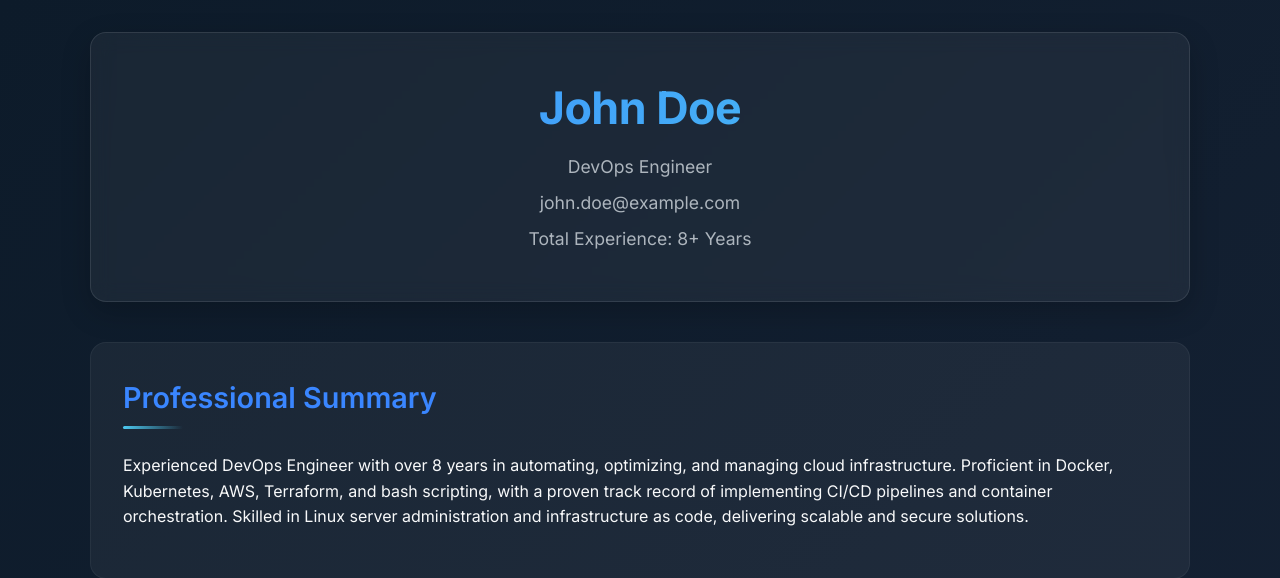
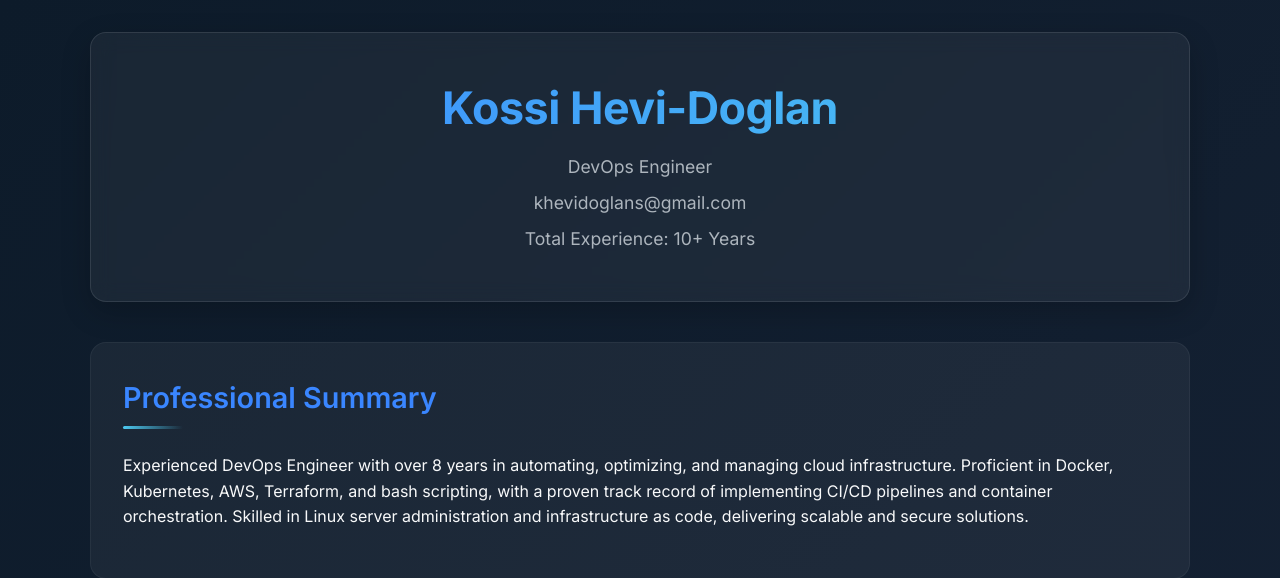
Before and after one commit to khevi/my-resume-destop, a Flask app: page / in a window 1280 px wide. Shown: the top 578 px of the page. Run offline with Flask 3, Linux system fonts and the light colour scheme.

Commit message:
ci/cd pipeline chg3

```diff
--- a/templates/index.html
+++ b/templates/index.html
@@ -271,10 +271,10 @@
 <body>
     <div class="container">
         <header class="header">
-            <h1>John Doe</h1>
+            <h1>Kossi Hevi-Doglan</h1>
             <p>DevOps Engineer</p>
-            <p>john.doe@example.com</p>
-            <p>Total Experience: 8+ Years</p>
+            <p>khevidoglans@gmail.com</p>
+            <p>Total Experience: 10+ Years</p>
         </header>
 
         <section class="section summary">
```
